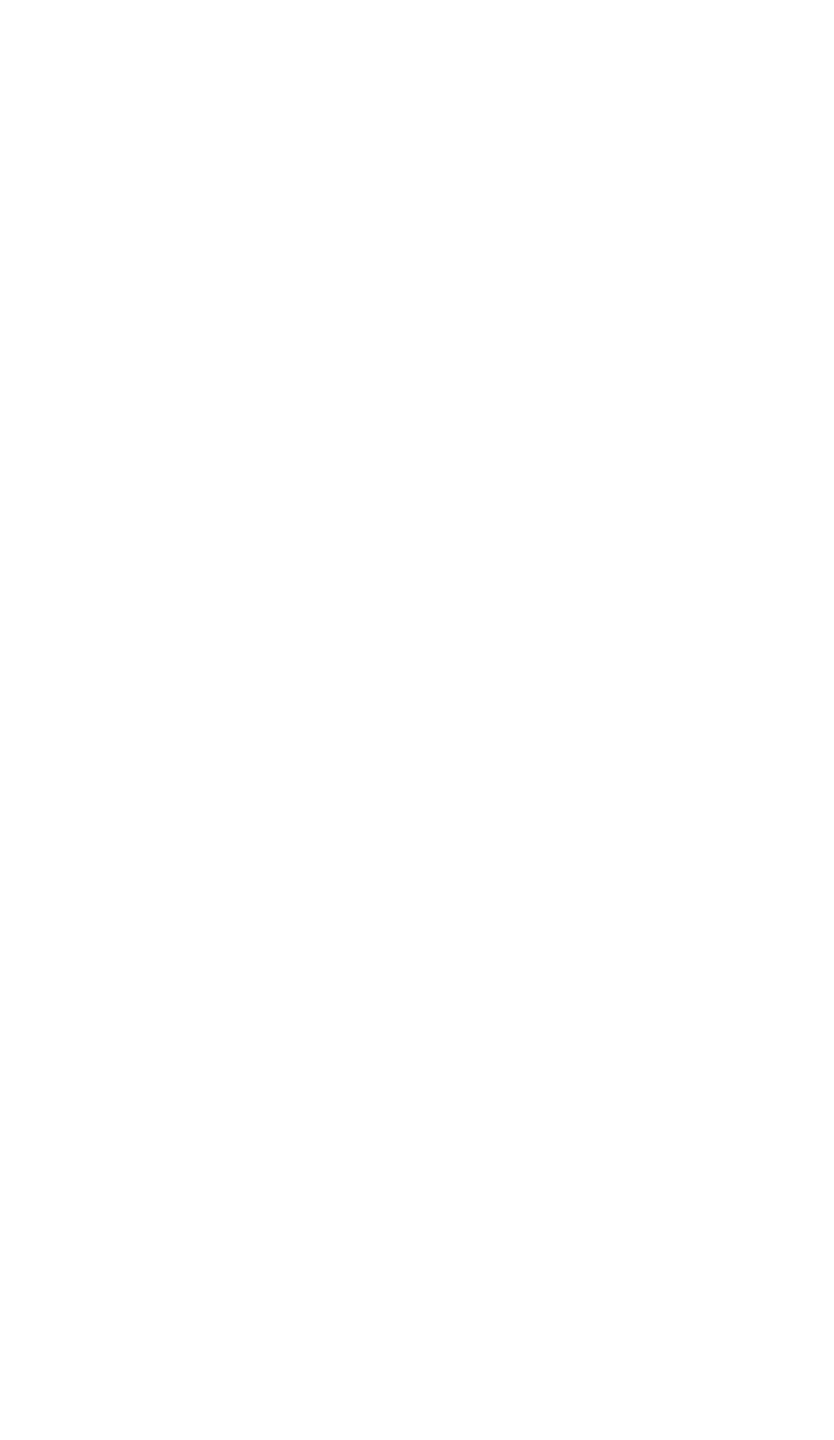
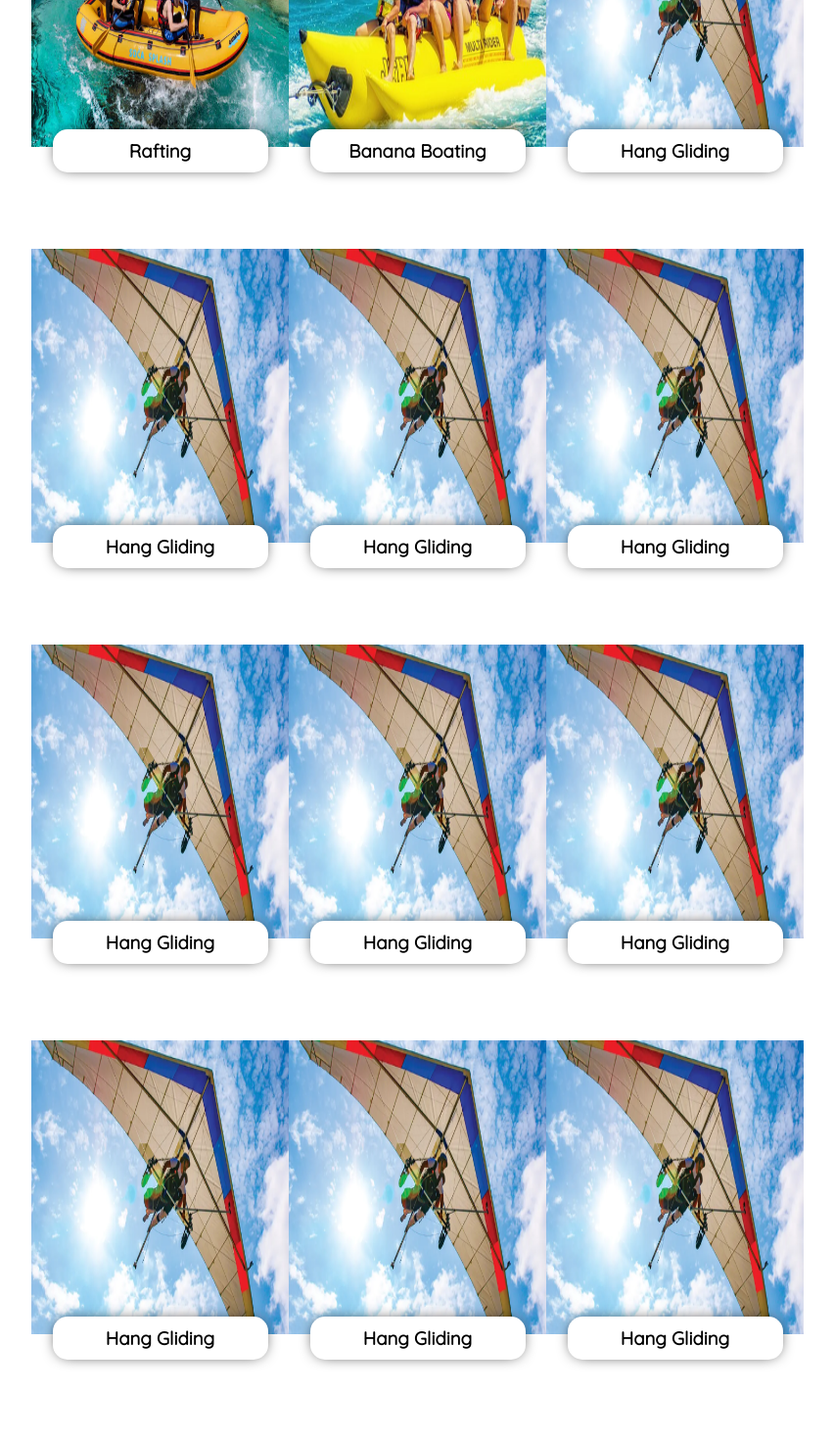
Before and after one commit to kanishka-p1/Paradive, a React (Create React App) app in the folder client/: page /new in a window 1280 px wide. Shown: the part 300-1770 px from the top of the page at 98% size, without its empty margins (18-870 px from the left). Before the commit the page ends 800 px from the top, so only its background shows below. Built offline with nearby package versions, Linux system fonts and the light colour scheme.

Commit message:
Made activities page

```diff
--- a/client/src/App.js
+++ b/client/src/App.js
@@ -3,7 +3,7 @@ import HomePage from "./pages/HomePage/HomePage";
 import AllActivity from "./pages/AllActivity/AllActivity";
 // import Login from "./pages/Login/Login"
 // import Register from "./pages/Register/Register"
-
+import Post from "./pages/post/Post";
 
 
 function App() {
@@ -17,6 +17,7 @@ function App() {
         <Route path="/login" element={<AllActivity />} />
         {/* use sign in page here */}
         <Route path="/register" element={<AllActivity />} />
+        <Route path="/posts/:id" element={<Post />} />
       </Routes>
     </BrowserRouter>
   );
--- a/client/src/components/Navbar/Navbar.jsx
+++ b/client/src/components/Navbar/Navbar.jsx
@@ -2,6 +2,7 @@ import './navbar.css'
 import { useState } from 'react';
 import { faBars } from '@fortawesome/free-solid-svg-icons'
 import { FontAwesomeIcon } from "@fortawesome/react-fontawesome";
+import { Link } from "react-router-dom"
 
 const Navbar = () => {
     const [navbar, setNavbar] = useState(false);
@@ -18,15 +19,26 @@ const Navbar = () => {
 
     return (
         <div className={navbar ? 'navContainer active' : 'navContainer'}>
-            <a href="#" className='navLogo'><img src={process.env.PUBLIC_URL + "/Assets/brand.png"} alt="" /></a>
+            <Link to="/">
+                <a className='navLogo'><img src={process.env.PUBLIC_URL + "/Assets/brand.png"} alt="" /></a>
+            </Link>
+
             <input type="checkbox" id='menu-bar' />
             <label htmlFor="menu-bar"><FontAwesomeIcon icon={faBars} className="icon" /></label>
             <nav className='navbar'>
                 <ul>
-                    <li><a href="#">Activites </a></li>
-                    <li><a href="#">New Post</a></li>
-                    <li><a href="#">Register</a></li>
-                    <li><a href="#">Login</a></li>
+                    <Link to="/activities">
+                        <li><a>Activites </a></li>
+                    </Link>
+                    <Link to="/">
+                        <li><a>New Post</a></li>
+                    </Link>
+                    <Link to="/register">
+                        <li><a>Register</a></li>
+                    </Link>
+                    <Link to="/login">
+                        <li><a>Login</a></li>
+                    </Link>
                 </ul>
             </nav>
         </div >
--- a/client/src/components/Navbar/navbar.css
+++ b/client/src/components/Navbar/navbar.css
@@ -20,7 +20,7 @@
 }
 
 .active {
-    background-color: #126d82e2;
+    background-color: #0b5b6de1;
 }
 
 .navLogo img {
--- /dev/null
+++ b/client/src/components/postsComponents/postContent/PostContent.jsx
@@ -0,0 +1,9 @@
+import React from 'react'
+import './postContent.css'
+function PostContent() {
+    return (
+        <div>PostContent</div>
+    )
+}
+
+export default PostContent
--- a/client/src/pages/AllActivity/AllActivity.jsx
+++ b/client/src/pages/AllActivity/AllActivity.jsx
@@ -1,9 +1,76 @@
 import React from 'react'
 import "./allActivity.css"
-
+import Navbar from '../../components/Navbar/Navbar'
+import Footer from '../../components/Footer/Footer'
+import ActivityCard from '../../components/ActivityCard/ActivityCard'
+import { activities } from './content'
 function AllActivity() {
     return (
-        <div>AllActivity</div>
+        <div className='allActivity'>
+            <Navbar />
+            <div className="activities">
+                <div className="activityRow">
+                    <ActivityCard
+                        src={activities[0].src}
+                        name={activities[0].name}
+                    />
+                    <ActivityCard
+                        src={activities[1].src}
+                        name={activities[1].name}
+                    />
+                    <ActivityCard
+                        src={activities[2].src}
+                        name={activities[2].name}
+                    />
+                </div>
+
+                <div className="activityRow">
+                    <ActivityCard
+                        src={activities[3].src}
+                        name={activities[3].name}
+                    />
+                    <ActivityCard
+                        src={activities[4].src}
+                        name={activities[4].name}
+                    />
+                    <ActivityCard
+                        src={activities[5].src}
+                        name={activities[5].name}
+                    />
+                </div>
+
+                <div className="activityRow">
+                    <ActivityCard
+                        src={activities[6].src}
+                        name={activities[6].name}
+                    />
+                    <ActivityCard
+                        src={activities[7].src}
+                        name={activities[7].name}
+                    />
+                    <ActivityCard
+                        src={activities[8].src}
+                        name={activities[8].name}
+                    />
+                </div>
+
+                <div className="activityRow">
+                    <ActivityCard
+                        src={activities[9].src}
+                        name={activities[9].name}
+                    />
+                    <ActivityCard
+                        src={activities[10].src}
+                        name={activities[10].name}
+                    />
+                    <ActivityCard
+                        src={activities[11].src}
+                        name={activities[11].name}
+                    />
+                </div>
+            </div>
+            <Footer />
+        </div>
     )
 }
 
--- a/client/src/pages/AllActivity/allActivity.css
+++ b/client/src/pages/AllActivity/allActivity.css
@@ -0,0 +1,8 @@
+.activities {
+    margin: 100px 0;
+}
+
+.activityRow {
+    display: flex;
+    padding: 50px 50px;
+}
--- /dev/null
+++ b/client/src/pages/AllActivity/content.js
@@ -0,0 +1,50 @@
+export const activities = [
+    {
+        src: "/Assets/act1.png",
+        name: "Rafting"
+    },
+    {
+        src: "/Assets/act2.png",
+        name: "Banana Boating"
+    },
+    {
+        src: "/Assets/act3.png",
+        name: "Hang Gliding"
+    },
+    {
+        src: "/Assets/act3.png",
+        name: "Hang Gliding"
+    },
+    {
+        src: "/Assets/act3.png",
+        name: "Hang Gliding"
+    },
+    {
+        src: "/Assets/act3.png",
+        name: "Hang Gliding"
+    },
+    {
+        src: "/Assets/act3.png",
+        name: "Hang Gliding"
+    },
+    {
+        src: "/Assets/act3.png",
+        name: "Hang Gliding"
+    },
+    {
+        src: "/Assets/act3.png",
+        name: "Hang Gliding"
+    },
+    {
+        src: "/Assets/act3.png",
+        name: "Hang Gliding"
+    },
+    {
+        src: "/Assets/act3.png",
+        name: "Hang Gliding"
+    },
+    {
+        src: "/Assets/act3.png",
+        name: "Hang Gliding"
+    }
+]
--- a/client/src/pages/post/Post.jsx
+++ b/client/src/pages/post/Post.jsx
@@ -0,0 +1,19 @@
+import React from 'react'
+import './post.css'
+import Navbar from '../../components/Navbar/Navbar'
+import Footer from '../../components/Footer/Footer'
+import PostContent from "../../components/postsComponents/postContent/PostContent"
+
+function Post() {
+    return (
+        <div className='postPage'>
+            <Navbar />
+            <div className="postContainer">
+                <PostContent />
+            </div>
+            <Footer />
+        </div>
+    )
+}
+
+export default Post
```
Also changed, not shown: client/src/app.css (deleted, +0 -7 lines), client/src/components/postsComponents/postContent/postContent.css (added), client/src/pages/post/post.css (added).
